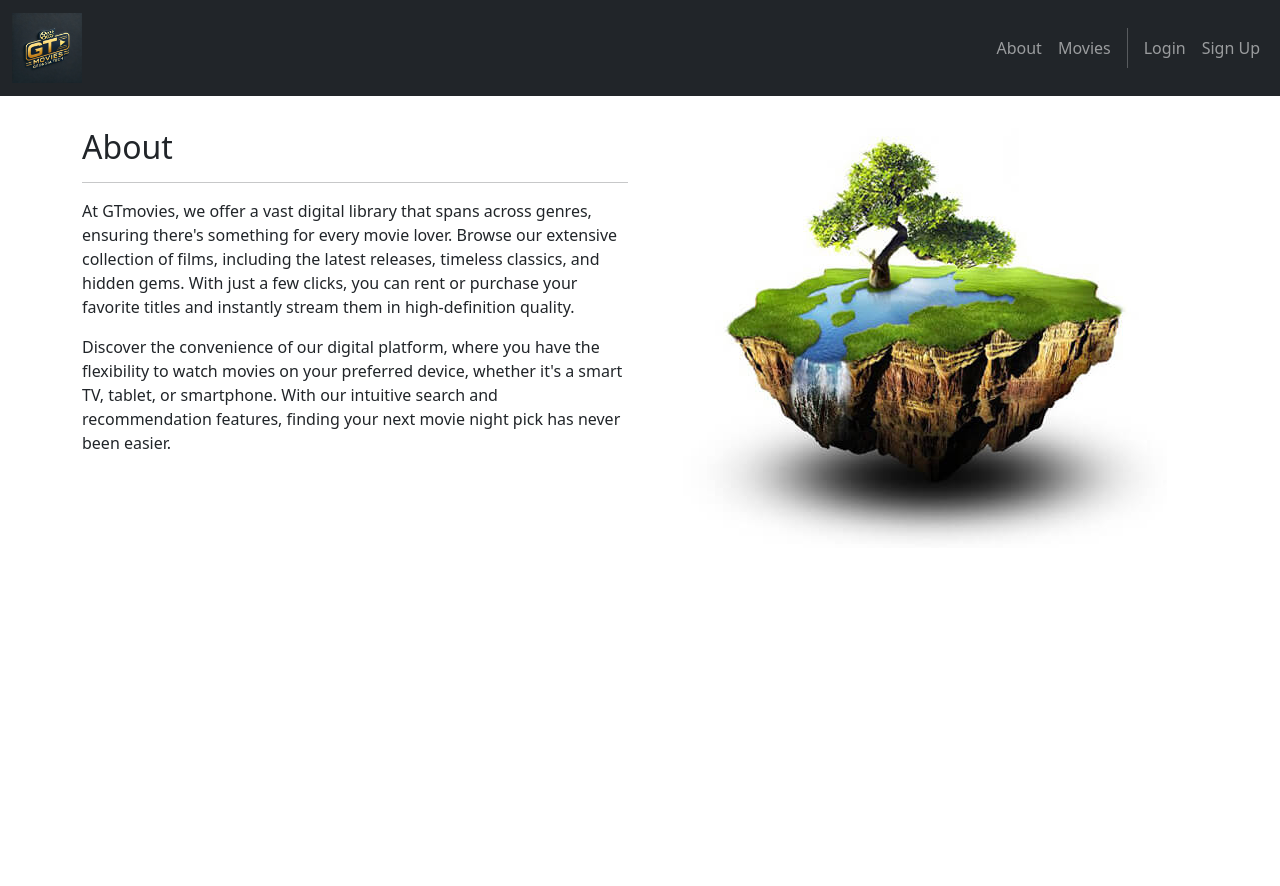
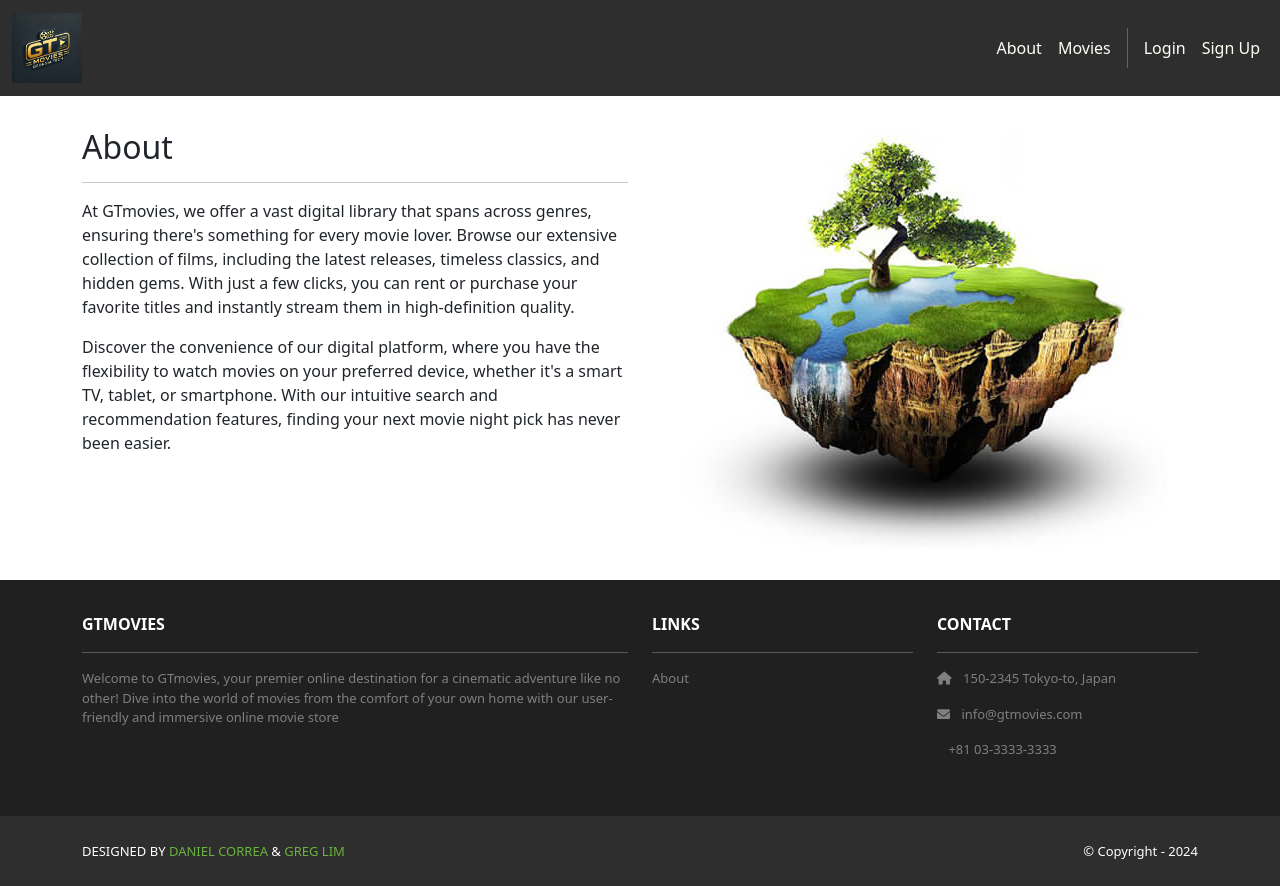
Before and after one commit to bharath-yel/GTmovies, a Django app: page /about in a window 1280 px wide. Before the commit the page ends 540 px from the top, so only its background shows below. Run offline with Django 4.2, Linux system fonts and the light colour scheme.

Commit message:
added logo and footer

```diff
--- a/GTmovies/static/css/style.css
+++ b/GTmovies/static/css/style.css
@@ -2,3 +2,51 @@
     background: url("/static/img/background.jpg") no-repeat fixed;
     background-size: 100% auto;
 }
+
+.navbar a.nav-link {
+  color: #FFFEF6 !important;
+}
+.bg-dark {
+  background-color: #2E2E2E !important;
+}
+
+.ms-footer {
+  background-color: #202020;
+}
+.ms-footer p {
+  color: #7F7F7F;
+  font-size: 13px;
+}
+.ms-footer a:hover {
+  color: #6ab43e;
+  text-decoration: none;
+}
+.ms-footer-bottom span{
+  font-size: 13px;
+  line-height: 38px;
+}
+.ms-footer-bottom a {
+  color: #6ab43e;
+  text-decoration: none;
+}
+.ms-footer-bottom a:hover {
+  color: #fff;
+}
+
+/* Ensure the entire page takes up full height */
+html, body {
+    height: 100%;
+    margin: 0;
+    display: flex;
+    flex-direction: column;
+}
+
+/* This is your main content wrapper */
+.main-content {
+    flex: 1; /* Pushes the footer down */
+}
+
+/* Footer stays at the bottom */
+.ms-footer {
+    margin-top: auto; /* Ensures it sticks to the bottom */
+}
--- a/GTmovies/templates/base.html
+++ b/GTmovies/templates/base.html
@@ -7,6 +7,8 @@
         <link href="https://cdn.jsdelivr.net/npm/bootstrap@5.3.3/dist/css/bootstrap.min.css" rel="stylesheet" crossorigin="anonymous">
         <!-- Google Fonts -->
         <link href="https://fonts.googleapis.com/css2?family=Poppins:wght@300;400;500;600;700&display=swap" rel="stylesheet">
+        <!--Font Awesome-->
+        <link rel="stylesheet" href="https://cdnjs.cloudflare.com/ajax/libs/font-awesome/6.0.0/css/all.min.css">
         <!-- Custom CSS -->
         <link rel="stylesheet" type="text/css" href="{% static 'css/style.css' %}">
         <!-- Bootstrap JavaScript -->
@@ -16,6 +18,7 @@
     </head>
 
     <body>
+
         <!-- Navbar -->
         <nav class="navbar navbar-expand-lg navbar-dark bg-dark">
             <div class="container-fluid">
@@ -63,9 +66,66 @@
         </nav>
 
         <!-- Content Block -->
-        <div>
+        <div class="main-content">
             {% block content %}
             {% endblock %}
         </div>
+       <!-- Footer -->
+        <section class="p-3 ms-footer d-none d-md-block">
+            <div class="container">
+                <div class="row mt-3 text-white">
+                    <div class="col-md-6 col-lg-6 col-xl-6 mx-auto mb-4">
+                        <b>GTMOVIES</b>
+                        <hr/>
+                        <p>
+                            Welcome to GTmovies, your premier online destination for a cinematic
+                            adventure like no other! Dive into the world of movies from the
+                            comfort of your own home with our user-friendly and immersive online
+                            movie store
+                        </p>
+                    </div>
+                    <div class="col-md-3 col-lg-3 col-xl-3 mx-auto mb-4">
+                        <b>LINKS</b>
+                        <hr />
+                        <p>
+                            <a class="nav-link" href="{% url 'home.about' %}">About</a>
+                        </p>
+                    </div>
+                    <div class="col-md-3 col-lg-3 col-xl-3 mx-auto mb-4">
+                        <b>CONTACT</b>
+                        <hr />
+                        <p>
+                            <i class="fas fa-home me-2"></i>
+                            150-2345 Tokyo-to, Japan
+                        </p>
+                        <p>
+                            <i class="fas fa-envelope me-2"></i>
+                                info@gtmovies.com
+                        </p>
+                        <p>
+                            <i class="fas fa- phone me-2"></i>
+                            +81 03-3333-3333
+                        </p>
+                    </div>
+                </div>
+            </div>
+        </section>
+        <section class="p-3 ms-footer-bottom bg-dark">
+            <div class="container d-flex justify-content-between">
+                <div class="me-5 text-white">
+                    <span>
+                        DESIGNED BY
+                        <a href="https://www.x.com/danielgarax" target="_blank">DANIEL CORREA</a> &
+                        <a href="https://www.x.com/greglim81" target="_blank">GREG LIM</a>
+                    </span>
+                </div>
+                <div class="text-white">
+                    <span>© Copyright - 2024</span>
+                </div>
+            </div>
+        </section>
+        <!-- Footer -->
+
+
     </body>
 </html>
```
